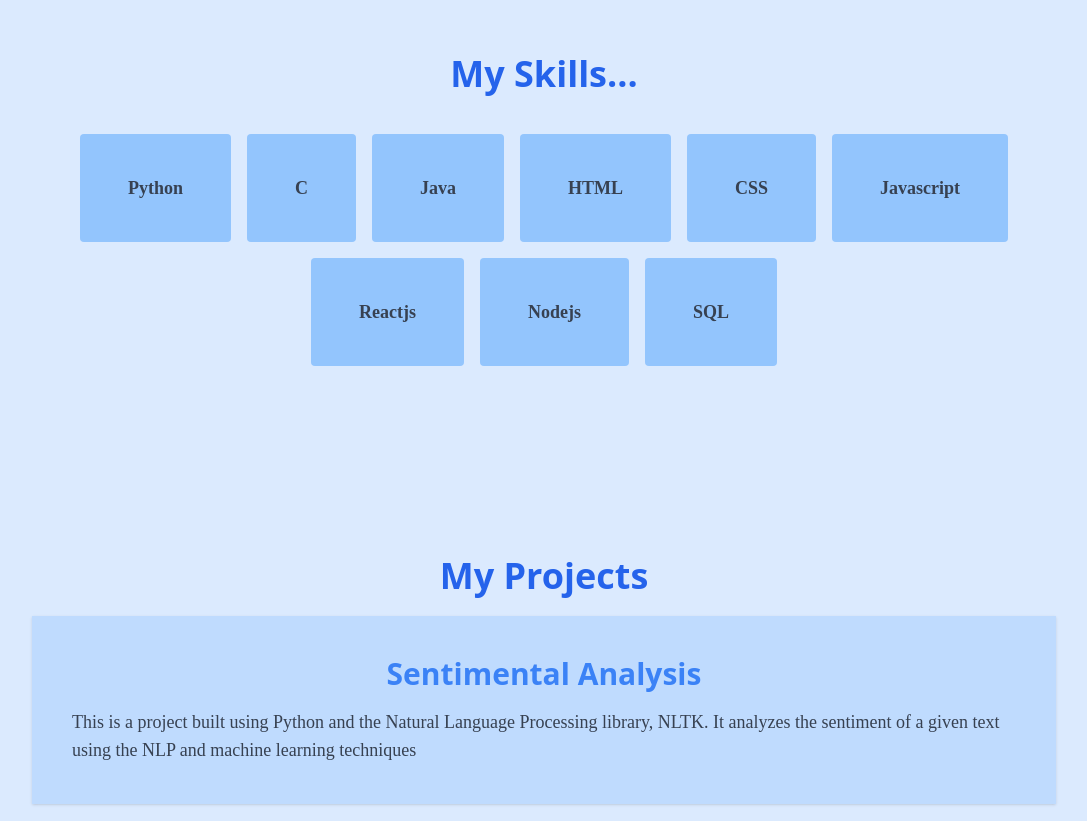
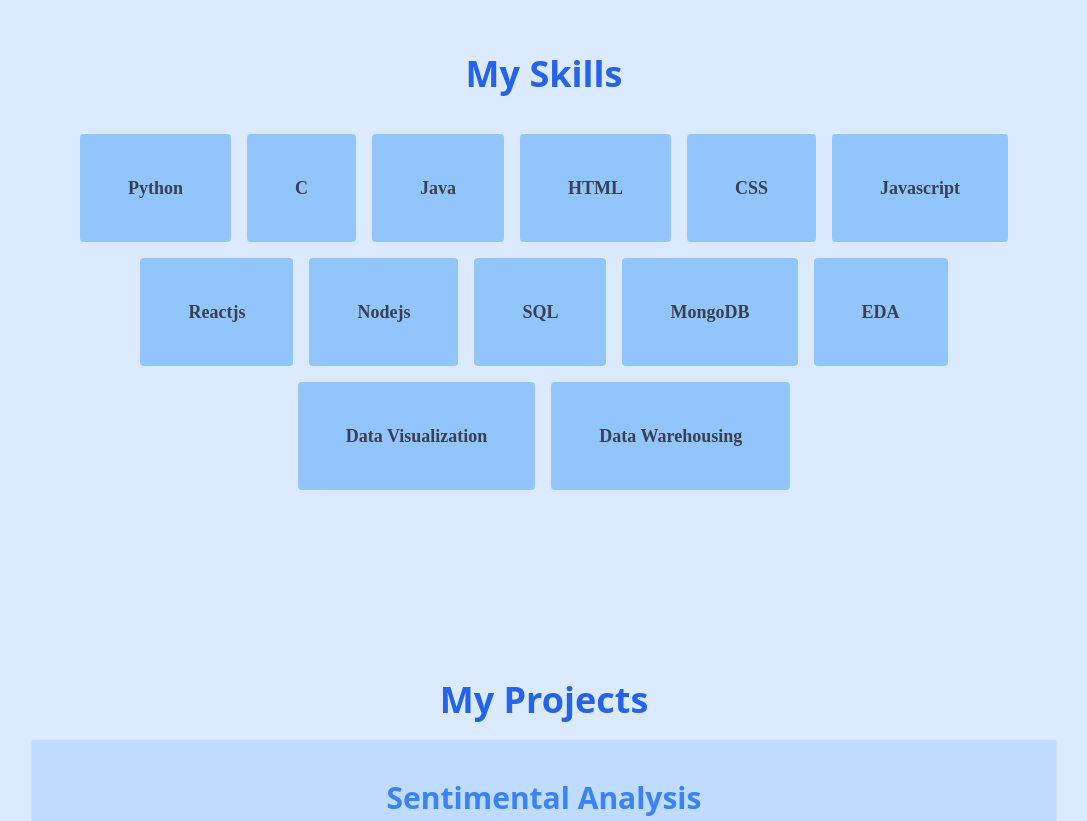
Before and after one commit to Harini-b11204/portfolio, a React (Create React App) app: page / in a window 1280 px wide. Shown: the part 1383-2204 px from the top of the page, without its empty margins (96-1183 px from the left). Built offline with nearby package versions, Linux system fonts and the light colour scheme.

Commit message:
Update Skills.js

```diff
--- a/src/components/Skills.js
+++ b/src/components/Skills.js
@@ -1,11 +1,11 @@
 // Skills.js
 export default function Skills() {
-    const skills = ["Python","C","Java", "HTML", "CSS", "Javascript", "Reactjs", "Nodejs","SQL"];
+    const skills = ["Python","C","Java", "HTML", "CSS", "Javascript", "Reactjs", "Nodejs","SQL","MongoDB","EDA","Data Visualization","Data Warehousing"];
     return (
         <section id="skills"
             className="px-10 w-full my-40 max-w-5xl mx-auto ">
             <h2 className="text-center text-4xl text-blue-600 font-bold" style={{paddingTop:'30px'}}>
-                My Skills...
+                My Skills
             </h2>
             <div className="mt-10 flex gap-4 justify-center
                             flex-wrap mx-auto max-w-xxl">
```
